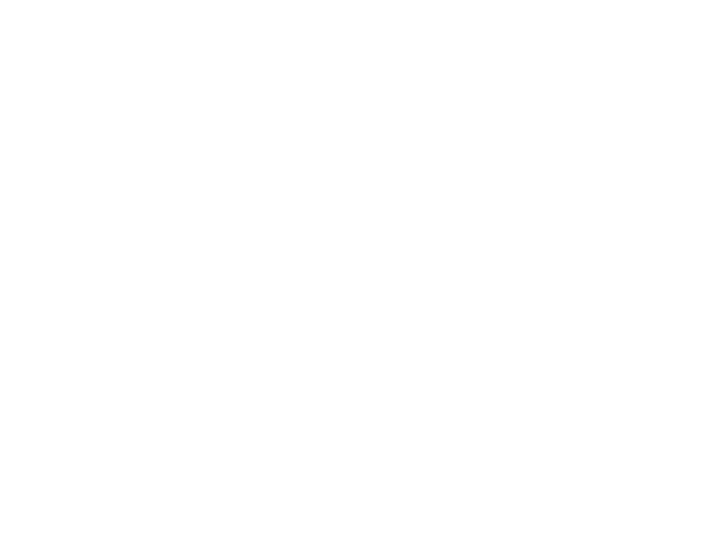
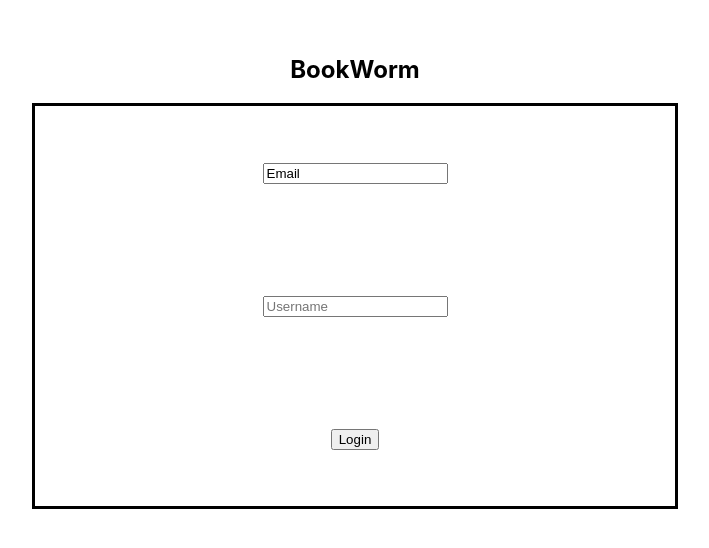
Before and after one commit to Capstone-Bookworm/bookworm-fe, a React (Create React App) app: page / in a window 1280 px wide. Shown: the part 128-676 px from the top of the page, without its empty margins (285-994 px from the left). Built offline with nearby package versions, Linux system fonts and the light colour scheme.

Commit message:
Add inputs and button to the login page

```diff
--- a/src/App.tsx
+++ b/src/Components/App/App.tsx
@@ -1,6 +1,7 @@
 import React from 'react';
 import './App.css';
 import { Routes, Route, useLocation } from 'react-router-dom'
+import Login from '../Login/Login';
 
 interface Location {
   pathname: string,
@@ -16,7 +17,7 @@ function App() {
     <div>
       {location.pathname !== '/' && <h1>Header</h1>}
       <Routes>
-        <Route path='/'/>
+        <Route path='/' element={<Login/>}/>
         <Route path='/home'/>
         <Route path='/details' />
         <Route path='/myaccount' />
--- /dev/null
+++ b/src/Components/Login/Login.css
@@ -0,0 +1,19 @@
+.login-page {
+  height: 100vh;
+  width: 100vw;
+  margin: 0;
+  display: flex;
+  flex-direction: column;
+  align-items: center;
+  justify-content: center;
+}
+
+.login-container{
+  height: 50vh;
+  width: 50vw;
+  border: solid 3px black;
+  display: flex;
+  flex-direction: column;
+  align-items: center;
+  justify-content: space-around;
+}
--- /dev/null
+++ b/src/Components/Login/Login.tsx
@@ -0,0 +1,26 @@
+import React from 'react'
+import './Login.css'
+
+const Login = () => {
+
+  const verifyLogin = () => {
+    console.log('hello');
+  }
+
+  return (
+    <section className='login-page'>
+      <h1>BookWorm</h1>
+      <div className='login-container'>
+        <input
+          className='email-login'
+          placeholder='Email'
+          value={'Email'}
+        />
+        <input className='username-login' placeholder='Username'></input>
+        <button className='login-btn' onClick={event => verifyLogin()}>Login</button>
+      </div>
+    </section>
+  )
+}
+
+export default Login;
--- a/src/index.tsx
+++ b/src/index.tsx
@@ -1,7 +1,7 @@
 import React from 'react';
 import ReactDOM from 'react-dom/client';
 import './index.css';
-import App from './App';
+import App from './Components/App/App';
 import reportWebVitals from './reportWebVitals';
 import { BrowserRouter } from 'react-router-dom';
 
```
Also changed, not shown: src/Components/App/App.css (renamed from src/App.css), 1 other file (tests, documents, lock files or other folders).
